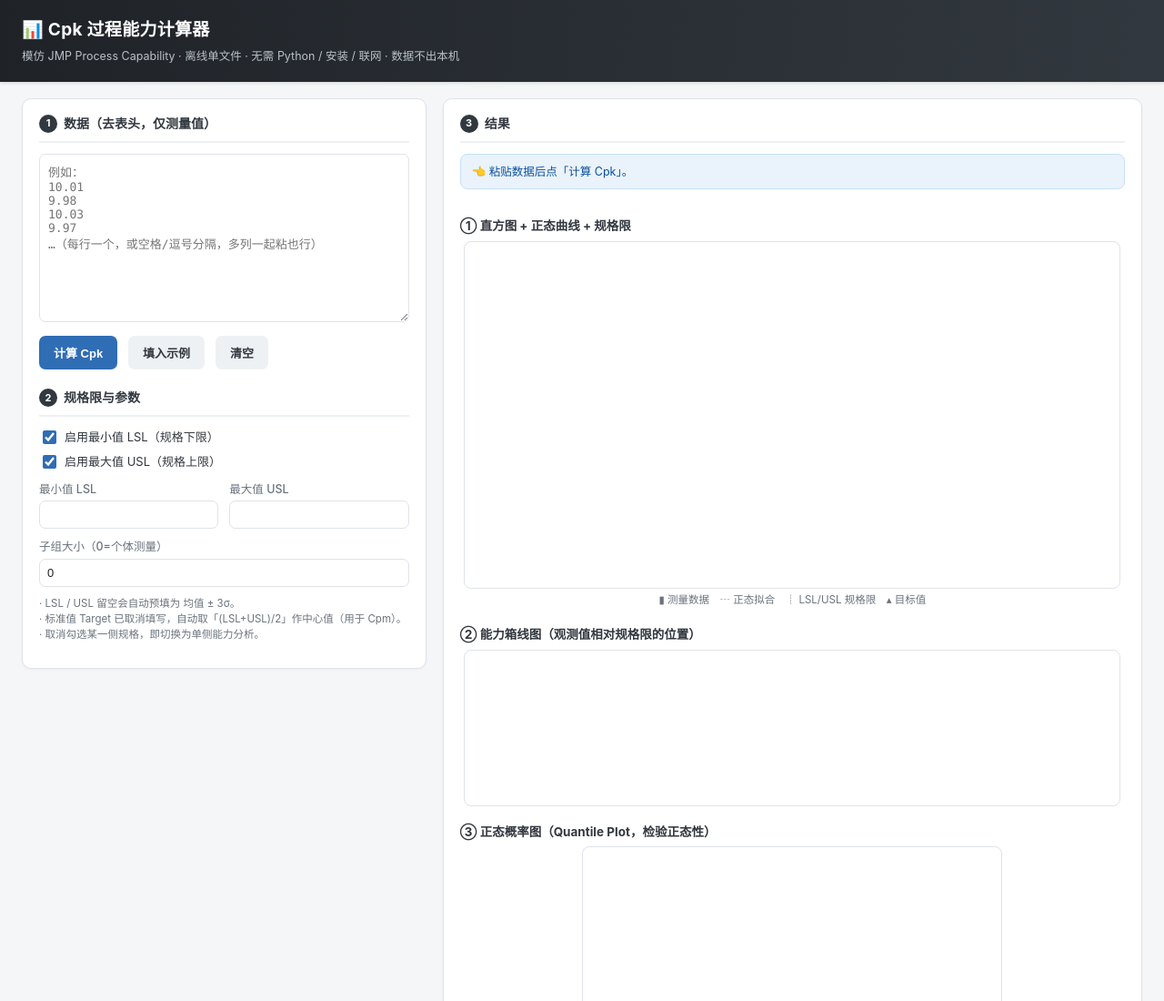
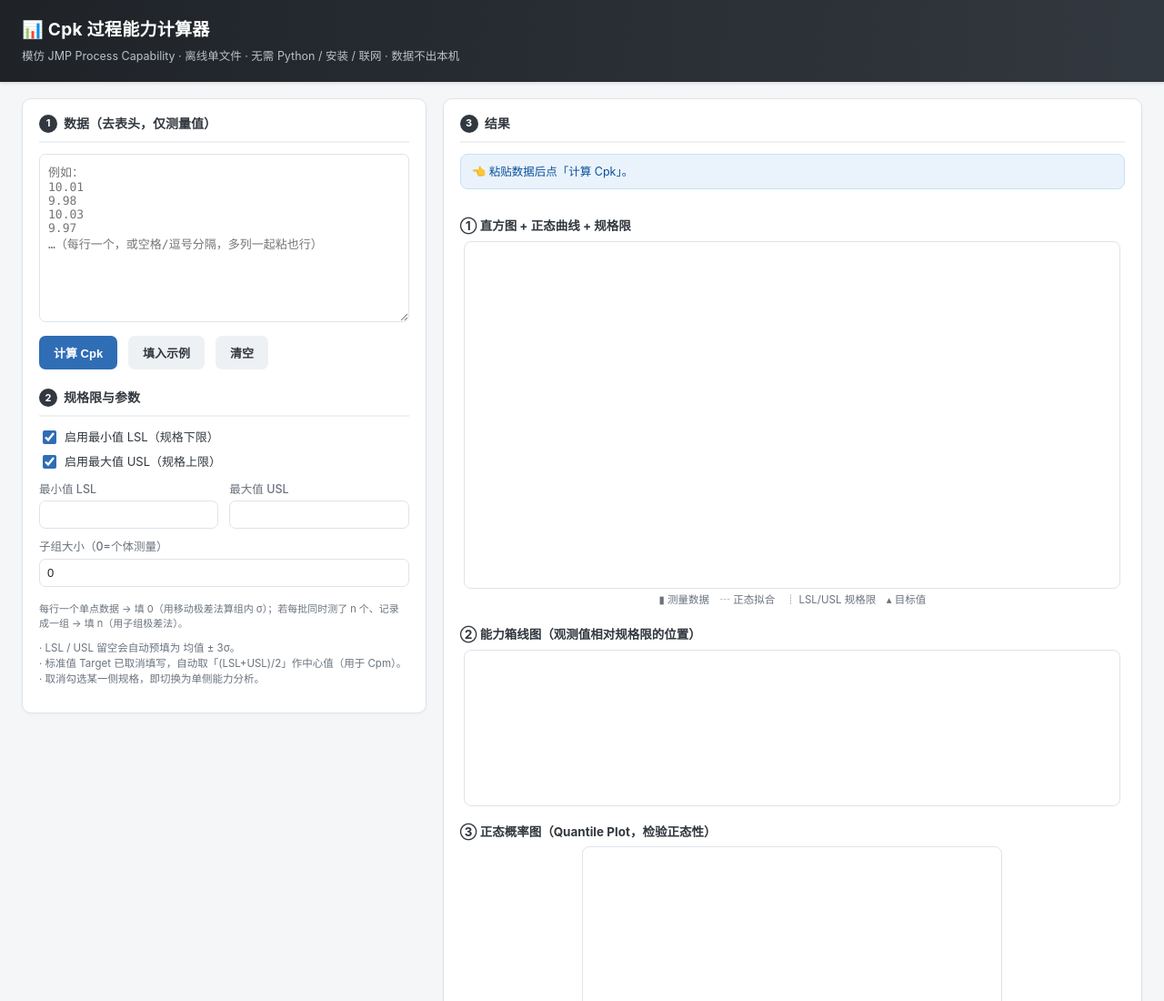
Before and after one commit to GTX950L/cpk-jmp-studio, a plain HTML site: page cpk_calculator.html in a window 1280 px wide. Shown: the top 1100 px of the page at 91% size. Drawn offline with Linux system fonts and the light colour scheme.

Commit message:
docs: 子组大小输入框旁加小字说明

```diff
--- a/cpk_calculator.html
+++ b/cpk_calculator.html
@@ -46,6 +46,7 @@
   button.sec{background:#eef1f4;color:#32383f}
   button.sec:hover{background:#e2e7ec}
   .hint{font-size:11.5px;color:var(--muted);margin-top:8px;line-height:1.5}
+  .subhint{display:block;font-size:11px;color:var(--muted);margin-top:4px;line-height:1.5}
   .metrics{display:grid;grid-template-columns:repeat(auto-fit,minmax(92px,1fr));gap:9px;margin:12px 0}
   .metric{background:#fbfcfd;border:1px solid var(--border);border-left:4px solid #c9d1d9;
           border-radius:8px;padding:9px 8px;text-align:center}
@@ -96,6 +97,7 @@
     </div>
     <div class="row">
       <label>子组大小（0=个体测量）<input type="number" id="sub" value="0" min="0" max="20"></label>
+      <span class="subhint">每行一个单点数据 → 填 0（用移动极差法算组内 σ）；若每批同时测了 n 个、记录成一组 → 填 n（用子组极差法）。</span>
     </div>
     <p class="hint">· LSL / USL 留空会自动预填为 均值 ± 3σ。<br>· 标准值 Target 已取消填写，自动取「(LSL+USL)/2」作中心值（用于 Cpm）。<br>· 取消勾选某一侧规格，即切换为单侧能力分析。</p>
   </div>
```
